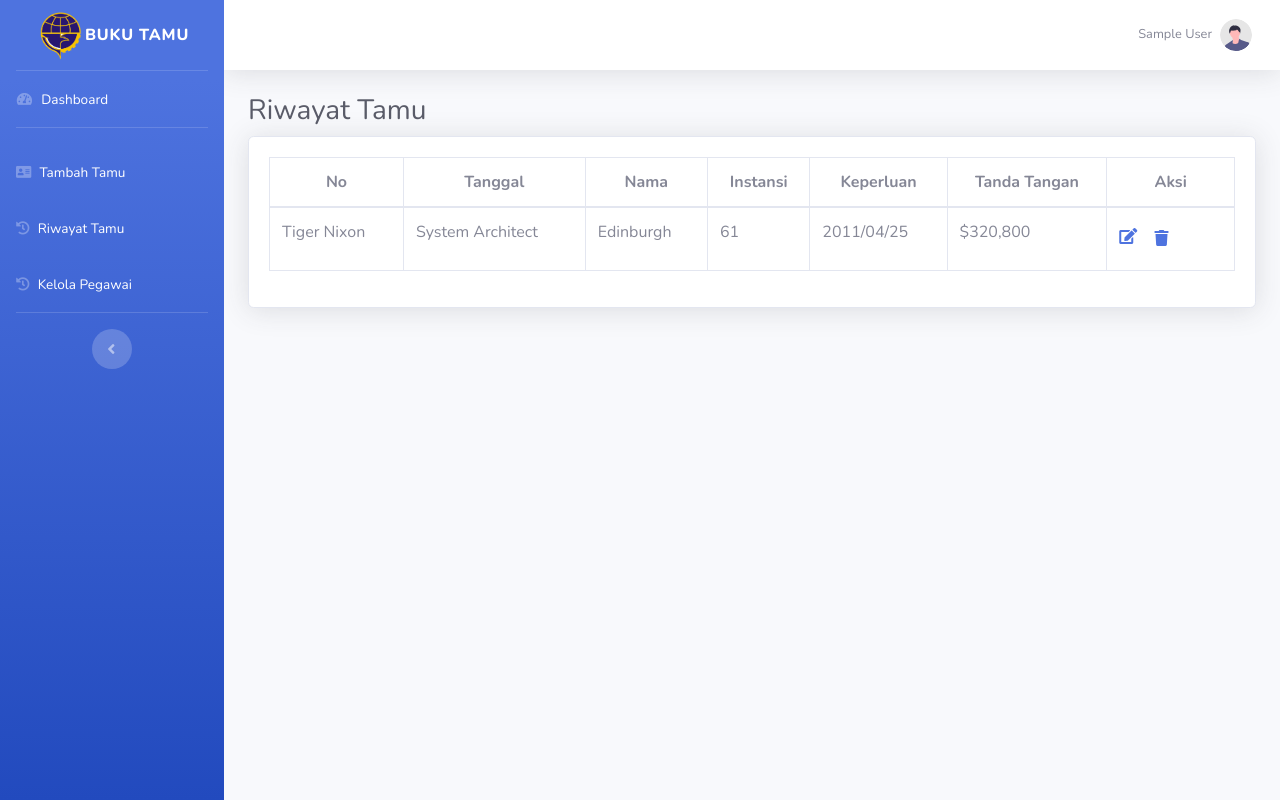
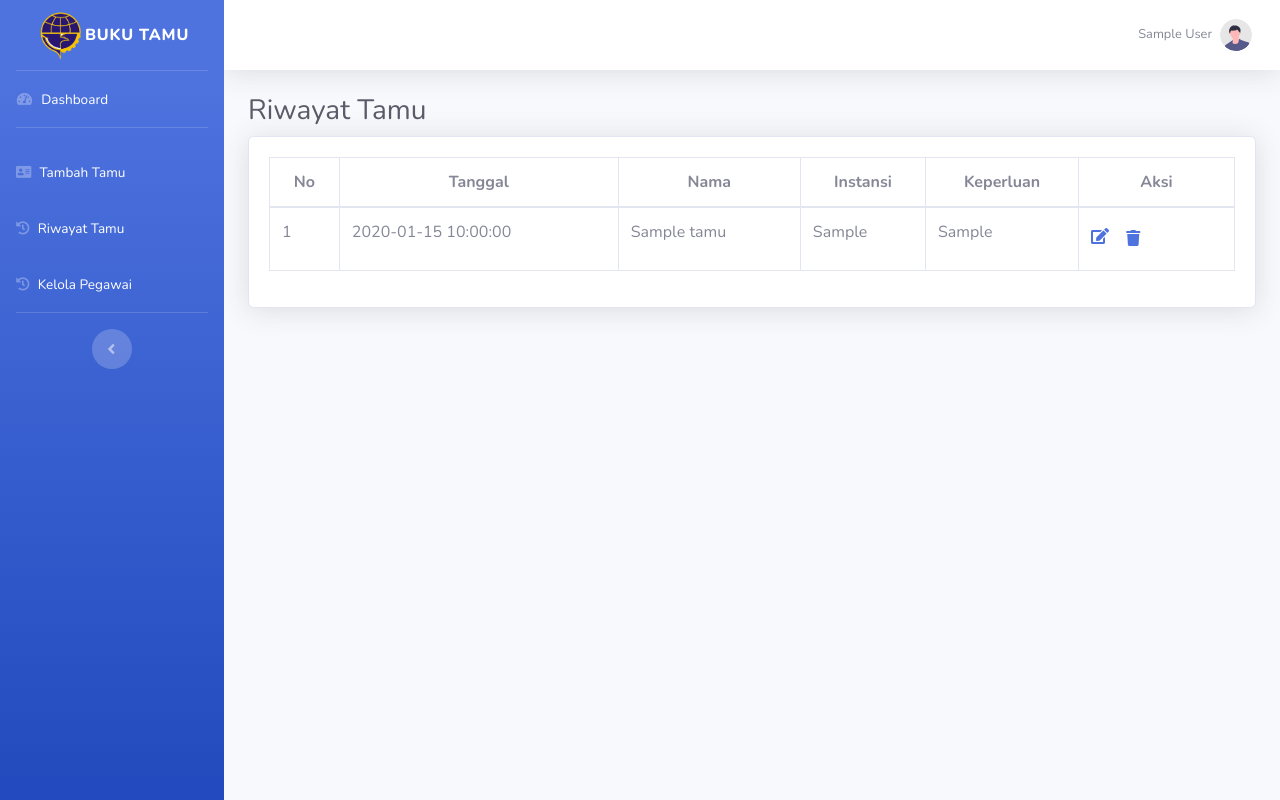
Before and after one commit to putriwahyun/pkl-dishub, a PHP site: page /index.php?p=riwayat in a window 1280 px wide. Run offline with PHP 8.4, Linux system fonts and the light colour scheme; the visitor is signed in with stand-in values (Sample User, id 1); tables that the repository leaves empty or names only in its code hold one stand-in row (values such as "Sample post").

Commit message:
koneksi database tambah tamu dan tampilan riwayat

```diff
--- a/pages/riwayat.php
+++ b/pages/riwayat.php
@@ -21,23 +21,36 @@
                                 <th>Nama</th>
                                 <th>Instansi</th>
                                 <th>Keperluan</th>
-                                <th>Tanda Tangan</th>
                                 <th>Aksi</th>
                             </tr>
                         </thead>
                         <tbody>
-                            <tr>
-                                <td>Tiger Nixon</td>
-                                <td>System Architect</td>
-                                <td>Edinburgh</td>
-                                <td>61</td>
-                                <td>2011/04/25</td>
-                                <td>$320,800</td>
-                                <td>
-                                    <a href="index.php?p=edit-tamu"><i class="fas fa-edit"></i></a>
-                                    <button type="button" class="btn"><a href="#" onclick="return confirm('Apakah anda yakin akan menghapus data ini?')" class="tombol"><i class="fa fa-trash mr-3" aria-hidden="true"></i></a></button>
-                                </td>
-                            </tr>
+                            <?php
+                            $nomor = 1;
+                            $query = "SELECT * FROM tamu";
+                            $q_tampil_tamu = mysqli_query($db, $query);
+
+                            if (mysqli_num_rows($q_tampil_tamu) > 0) {
+                                while ($r_tampil_tamu = mysqli_fetch_array($q_tampil_tamu)) {
+                            ?>
+                                    <tr>
+                                        <td><?php echo $nomor; ?></td>
+                                        <td><?php echo $r_tampil_tamu['tanggal']; ?></td>
+                                        <td><?php echo $r_tampil_tamu['nama_tamu']; ?></td>
+                                        <td><?php echo $r_tampil_tamu['instansi']; ?></td>
+                                        <td><?php echo $r_tampil_tamu['keperluan']; ?></td>
+                                        <td>
+                                            <a href="index.php?p=edit-tamu=<?php echo $r_tampil_tamu['id_tamu']; ?>"><i class="fas fa-edit"></i></a>
+                                            <button type="button" class="btn"><a href="proses/tamu-hapus.php?id_tamu=<?php echo $r_tampil_tamu['id_tamu']; ?>" onclick="return confirm('Apakah anda yakin akan menghapus data ini?')" class="tombol"><i class="fa fa-trash mr-3" aria-hidden="true"></i></a></button>
+                                        </td>
+                                    </tr>
+                            <?php
+                                    $nomor++;
+                                }
+                            } else {
+                                echo "";
+                            }
+                            ?>
                         </tbody>
                     </table>
                 </div>
@@ -52,4 +65,9 @@
         <i class="fas fa-angle-up"></i>
     </a>
 
+    <script>
+        $(document).ready(function() {
+            $('#dataTable').DataTable();
+        });
+    </script>
 </body>
```
Also changed, not shown: pages/tambah-tamu.php (+6 -6 lines), proses/tambah-tamu-proses.php (added, +30 -0 lines), asset/tandatangan/meghan.png (added).
